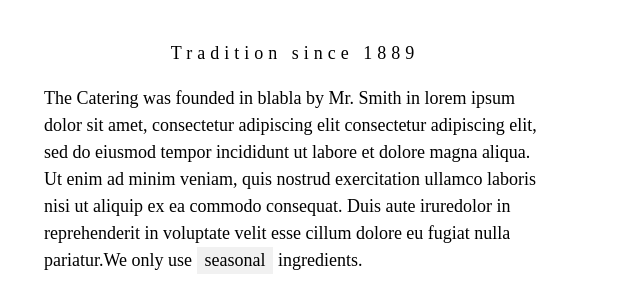
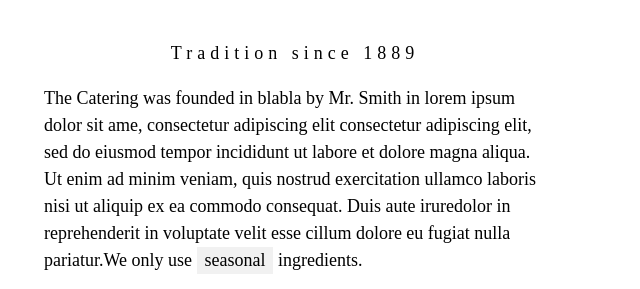
Before and after one commit to elie011/git.study.website, a plain HTML site: page index.html in a window 1280 px wide. Shown: the part 783-1072 px from the top of the page, 620-1260 px from the left. Drawn offline with nearby package versions, Linux system fonts and the light colour scheme.

```diff
--- a/index.html
+++ b/index.html
@@ -49,7 +49,7 @@ h1, h2, h3, h4, h5, h6 {
     <div class="w3-col m6 w3-padding-large">
       <h1 class="w3-center">About Catering</h1><br>
       <h5 class="w3-center">Tradition since 1889</h5>
-      <p class="w3-large">The Catering was founded in blabla by Mr. Smith in lorem ipsum dolor sit amet, consectetur adipiscing elit consectetur adipiscing elit, sed do eiusmod tempor incididunt ut labore et dolore magna aliqua. Ut enim ad minim veniam, quis nostrud exercitation ullamco laboris nisi ut aliquip ex ea commodo consequat. Duis aute iruredolor in reprehenderit in voluptate velit esse cillum dolore eu fugiat nulla pariatur.We only use <span class="w3-tag w3-light-grey">seasonal</span> ingredients.</p>
+      <p class="w3-large">The Catering was founded in blabla by Mr. Smith in lorem ipsum dolor sit ame, consectetur adipiscing elit consectetur adipiscing elit, sed do eiusmod tempor incididunt ut labore et dolore magna aliqua. Ut enim ad minim veniam, quis nostrud exercitation ullamco laboris nisi ut aliquip ex ea commodo consequat. Duis aute iruredolor in reprehenderit in voluptate velit esse cillum dolore eu fugiat nulla pariatur.We only use <span class="w3-tag w3-light-grey">seasonal</span> ingredients.</p>
       <p class="w3-large w3-text-grey w3-hide-medium">Excepteur sint occaecat cupidatat non proident, sunt in culpa qui officia deserunt mollit anim id est laborum consectetur adipiscing elit, sed do eiusmod temporincididunt ut labore et dolore magna aliqua. Ut enim ad minim veniam, quis nostrud exercitation ullamco laboris nisi ut aliquip ex ea commodo consequat.</p>
     </div>
   </div>
```
